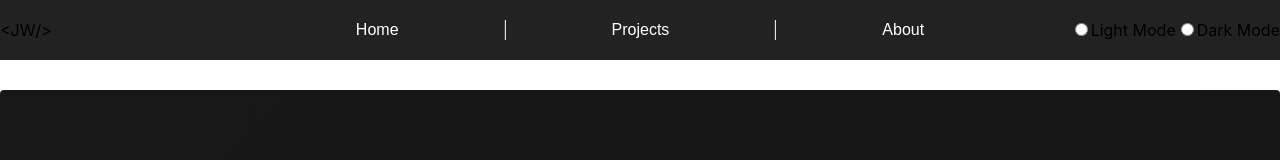
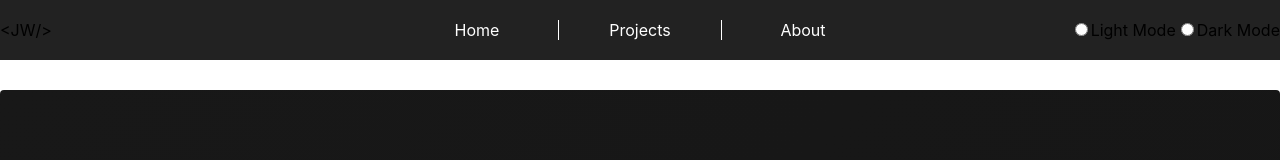
Before and after one commit to justuswitmer/portfolio, a React (Create React App) app: page /#/ in a window 1280 px wide. Shown: the top 160 px of the page. Built offline with nearby package versions, Linux system fonts and the light colour scheme.

Commit message:
nav bar formatted

```diff
--- a/src/App.css
+++ b/src/App.css
@@ -17,9 +17,12 @@
   position: absolute;
   left: 50%;
   transform: translate(-50%);
-  line-height: 60px;
-  cursor: pointer;
-  gap: 100px;
+}
+
+.nav-routes-buttonWrapper{
+  display: inline-flex;
+  width: 82px;
+  justify-content: center;
 }
 
 .nav-routes-route{
@@ -28,17 +31,29 @@
   color: white;
   font-size: 1rem;
   margin-top: 1.25rem;
+  cursor: pointer;
 }
 
 .nav-routes-route:focus{
+  outline: none;
+}
+
+.nav-routes-focus{
   font-weight: 600;
   outline: none;
+  background-color: inherit;
+  border: none;
+  color: white;
+  font-size: 1rem;
+  margin-top: 1.25rem;
+  cursor: pointer;
 }
 
 /* code taken from here: https://jaspreetchahal.org/pure-css-square-brackets/ */
 .squarebrackets
 {
   position: relative;
+  z-index: 999;
 }
 .squarebrackets:before {
    content: " ";
@@ -47,9 +62,10 @@
    border-top: 2px solid #3E833C;
    border-bottom: 2px solid #3E833C;
    padding: 2px;
-   top: -6px;
-   bottom: -6px;
+   top: -5px;
+   bottom: -5px;
    left: -6px;
+   z-index: 999;
 }
 .squarebrackets:after
 {
@@ -59,16 +75,17 @@
    border-top: 2px solid #3E833C;
    border-bottom: 2px solid #3E833C;
    padding: 2px;
-   top: -6px;
-   bottom: -6px;
+   top: -5px;
+   bottom: -5px;
    right: -6px;
+   z-index: 999;
 }
 
 .nav-routes-divider{
   background-color: white;
   width: 1px;
   height: 20px;
-  margin-top: 20px;
+  margin: 20px 40px 0 40px;
 }
 
 .nav-logo{
@@ -242,7 +259,6 @@
   border: none;
   cursor: pointer;
   color: #F0F0F0;
-  font-size: ;
 }
 
 /* -------------------- CONTACT END -------------------- */
--- a/src/Nav/Nav.js
+++ b/src/Nav/Nav.js
@@ -3,21 +3,22 @@ import { withRouter } from 'react-router-dom';
 import { connect } from 'react-redux';
 import NavItem from './NavItem';
 
-let squarebrackets = '';
 const routes = [
-  { name: 'Home', route: '/' },
-  { name: 'Projects', route: '/project' },
-  { name: 'About', route: '/about' },
+  { name: 'Home', route: '/', hasDivider: true },
+  { name: 'Projects', route: '/project', hasDivider: true },
+  { name: 'About', route: '/about', hasDivider: false },
 ];
 class Nav extends Component {
-  componentDidMount = () => {
-    console.log(routes);
 
+  state = {
+    squarebrackets: ''
   }
 
-  onClick = (evt) => {
+  hasBracket = (evt) => {
     this.props.history.push(evt)
-    squarebrackets = 'squarebrackets';
+    this.setState({
+      squarebrackets: evt
+    })
   }
 
   render() {
@@ -27,12 +28,14 @@ class Nav extends Component {
           <div>&lt;JW/&gt;</div>
         </div>
         <div className='nav-routes'>
-          {/* {routes.map(route =>
+          {routes.map(route =>
             <NavItem
               route={route}
+              hasBracket={this.hasBracket}
+              squarebrackets={this.state.squarebrackets}
             />
-          )} */}
-          <button
+          )}
+          {/* <button
             className={`${squarebrackets} nav-routes-route`}
             onClick={() => this.onClick('/')}>
             Home
@@ -48,7 +51,7 @@ class Nav extends Component {
             className={`${squarebrackets} nav-routes-route`}
             onClick={() => this.onClick('/about')}>
             About
-          </button>
+          </button> */}
         </div>
         <div className='nav-theme'>
           <label>
--- a/src/Nav/NavItem.js
+++ b/src/Nav/NavItem.js
@@ -2,24 +2,30 @@ import React, { Component } from 'react';
 import { withRouter } from 'react-router-dom';
 import { connect } from 'react-redux';
 
-let squarebrackets = '';
 class NavItem extends Component {
 
-  onClick = (evt) => {
-    this.props.history.push(evt)
-    squarebrackets = 'squarebrackets';
-
+  componentDidMount = () => {
+    this.props.history.push(this.props.squarebrackets)
+    this.props.hasBracket(this.props.squarebrackets)
   }
 
   render() {
     return (
       <>
-        <button
-          className={`${squarebrackets} nav-routes-route`}
-          onClick={() => this.onClick(this.props.route.route)}>
-          {this.props.route.name}
-        </button>
-        <div className='nav-routes-divider' />
+        <div className='nav-routes-buttonWrapper'>
+          <div
+            className={this.props.squarebrackets === this.props.route.route ?
+              'squarebrackets nav-routes-focus'
+              : 'nav-routes-route'}
+            onClick={() => this.props.hasBracket(this.props.route.route)}>
+            {this.props.route.name}
+          </div>
+        </div>
+        {this.props.route.hasDivider == true ?
+          <div className='nav-routes-divider' />
+          :
+          ''}
+
       </>
     );
   }
```
